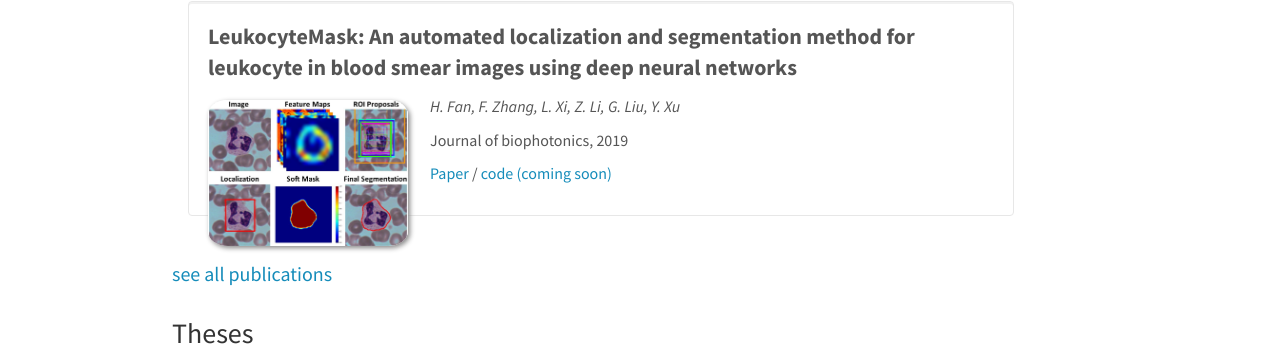
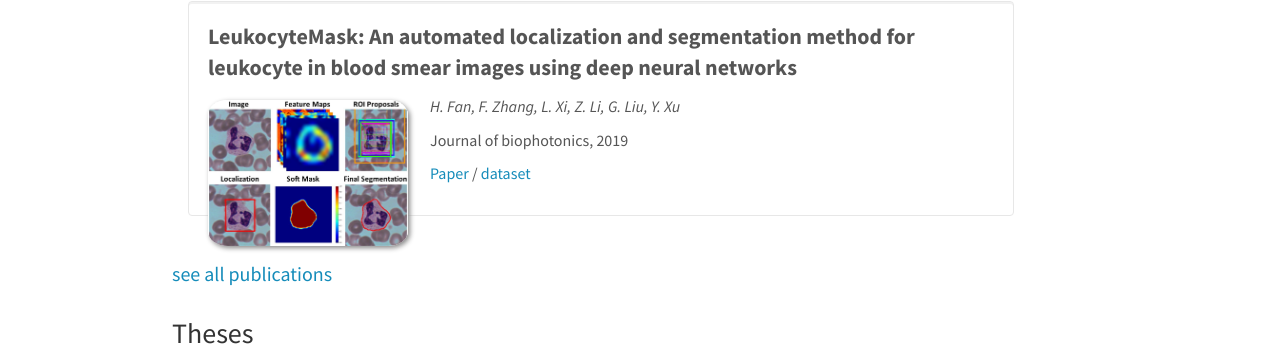
Before and after one commit to singularity12345/singularity12345.github.io, a Jekyll site: the page built from _pages/home.md, in a window 1280 px wide and 900 px high, scrolled down 1165 px. Shown: the part 425-782 px from the top of the window. Built offline with Jekyll 4.4.1, drawn with Linux system fonts in a browser that asks for light colours; nearby versions of some CDN libraries.

Commit message:
Update publist.yml

```diff
--- a/_data/publist.yml
+++ b/_data/publist.yml
@@ -77,5 +77,5 @@
     url: https://onlinelibrary.wiley.com/doi/abs/10.1002/jbio.201800488
     display: Paper
   link2:
-    url:
-    display: code (coming soon)
+    url: https://github.com/fpklipic/BCISC
+    display: dataset
```
